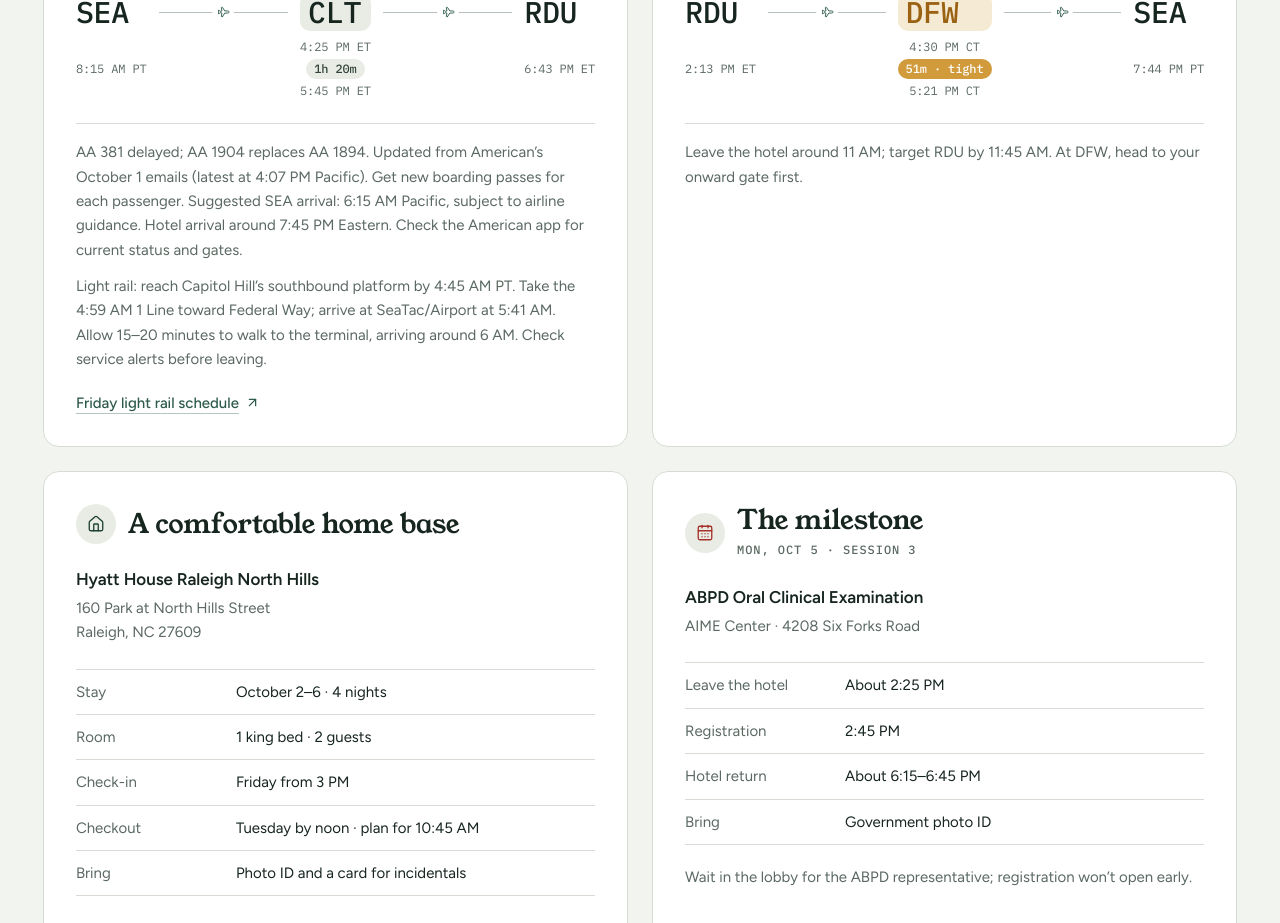
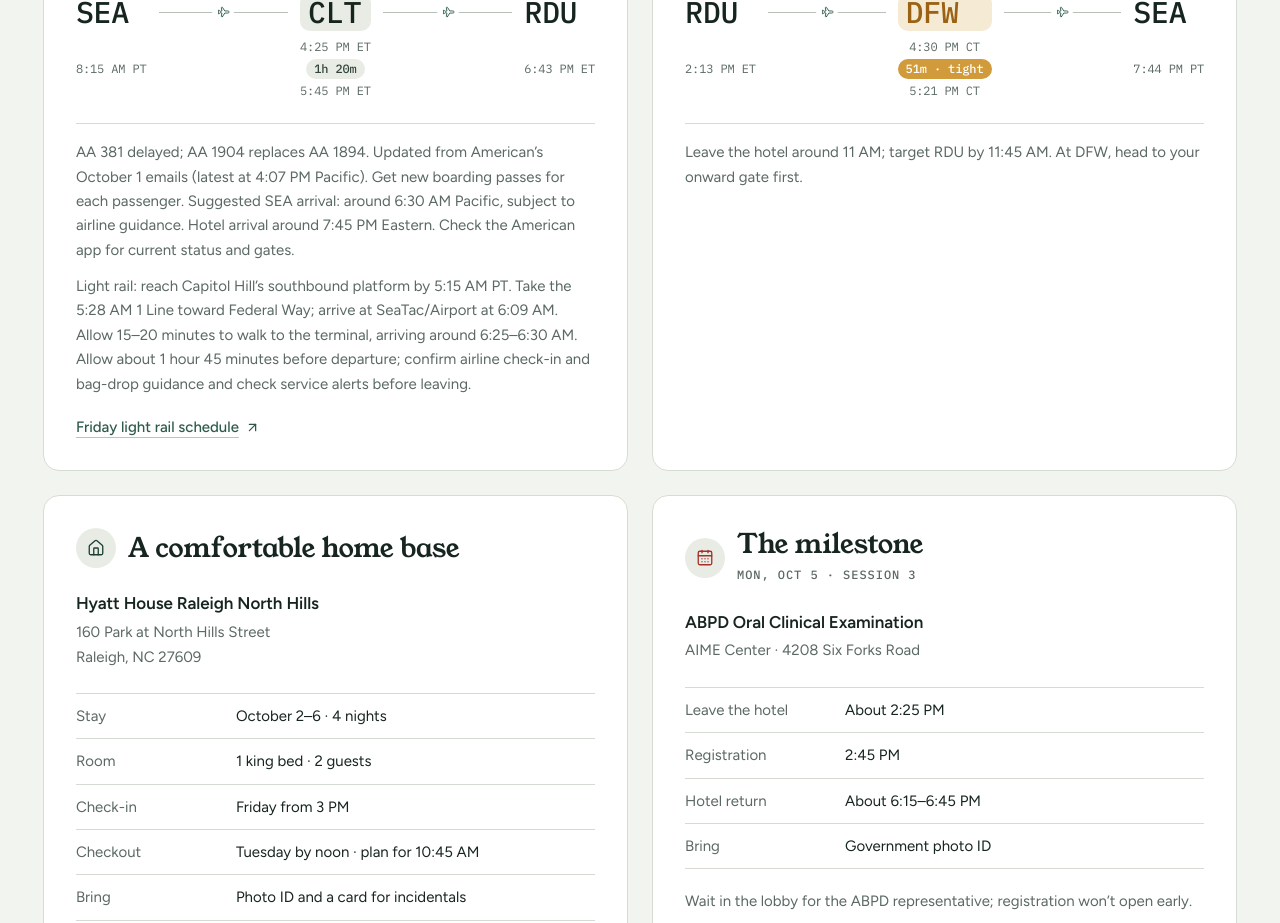
Before and after one commit to aranlucas/raleigh-travel, a Next.js app: page /details in a window 1280 px wide. Shown: the part 880-1803 px from the top of the page. Built offline with nearby package versions, Linux system fonts and the light colour scheme.

Commit message:
Use the 5:28 AM Capitol Hill train

```diff
--- a/src/components/trip-details.tsx
+++ b/src/components/trip-details.tsx
@@ -194,13 +194,15 @@
           <p className="mt-6 border-t border-line pt-4 text-[0.9375rem] leading-relaxed text-muted">
             AA 381 delayed; AA 1904 replaces AA 1894. Updated from American’s October 1 emails
             (latest at 4:07 PM Pacific). Get new boarding passes for each passenger. Suggested SEA
-            arrival: 6:15 AM Pacific, subject to airline guidance. Hotel arrival around 7:45 PM
-            Eastern. Check the American app for current status and gates.
+            arrival: around 6:30 AM Pacific, subject to airline guidance. Hotel arrival around 7:45
+            PM Eastern. Check the American app for current status and gates.
           </p>
           <p className="mt-3 text-[0.9375rem] leading-relaxed text-muted">
-            Light rail: reach Capitol Hill’s southbound platform by 4:45 AM PT. Take the 4:59 AM 1
-            Line toward Federal Way; arrive at SeaTac/Airport at 5:41 AM. Allow 15–20 minutes to
-            walk to the terminal, arriving around 6 AM. Check service alerts before leaving.
+            Light rail: reach Capitol Hill’s southbound platform by 5:15 AM PT. Take the 5:28 AM 1
+            Line toward Federal Way; arrive at SeaTac/Airport at 6:09 AM. Allow 15–20 minutes to
+            walk to the terminal, arriving around 6:25–6:30 AM. Allow about 1 hour 45 minutes before
+            departure; confirm airline check-in and bag-drop guidance and check service alerts
+            before leaving.
           </p>
           <div className={linkGroupClasses}>
             <ExternalLink
--- a/src/lib/itinerary.ts
+++ b/src/lib/itinerary.ts
@@ -58,14 +58,14 @@
     activities: [
       {
         id: "sea-light-rail",
-        time: "4:45–5:41 AM PT",
+        time: "5:15–6:09 AM PT",
         category: "travel",
         title: "Capitol Hill → SeaTac by light rail",
-        description: "Be on the platform by 4:45 AM for the 4:59 AM southbound 1 Line train.",
+        description: "Be on the platform by 5:15 AM for the 5:28 AM southbound 1 Line train.",
         details: [
-          "Take the 1 Line toward Federal Way. Friday’s timetable lists Capitol Hill at 4:59 AM and SeaTac/Airport at 5:41 AM: a 42-minute ride.",
-          "Allow another 15–20 minutes to walk through the airport garage to the terminal. Estimated terminal arrival is around 6 AM, ahead of the 6:15 AM target for the revised 8:15 AM flight.",
-          "The next listed train is 5:28 AM → 6:09 AM, before the terminal walk; it leaves less than two hours at the terminal. Check service alerts and live arrivals before leaving home. Times checked October 1 for Friday, October 2, 2026.",
+          "Take the 1 Line toward Federal Way. Friday’s timetable lists Capitol Hill at 5:28 AM and SeaTac/Airport at 6:09 AM: a 41-minute ride.",
+          "Allow another 15–20 minutes to walk through the airport garage to the terminal. Estimated terminal arrival is around 6:25–6:30 AM for the revised 8:15 AM flight.",
+          "This plan allows about 1 hour 45 minutes at the terminal before departure. Confirm airline check-in and bag-drop guidance, and check service alerts and live arrivals before leaving home. Times checked October 1 for Friday, October 2, 2026.",
         ],
         links: [
           {
@@ -80,10 +80,10 @@
       },
       {
         id: "sea-airport",
-        time: "6:15 AM PT",
+        time: "Around 6:30 AM PT",
         category: "travel",
         title: "Arrive at SEA",
-        description: "Suggested airport arrival, two hours before takeoff.",
+        description: "Estimated terminal arrival after the light rail ride and walk.",
         details: [
           "A planning buffer based on the revised departure, not an airline check-in deadline. Confirm airport arrival guidance with American before leaving; allow extra time to reach Capitol Hill station and for bags.",
           "Seattle is three hours behind Raleigh. Flight times use each airport’s local time.",
```
